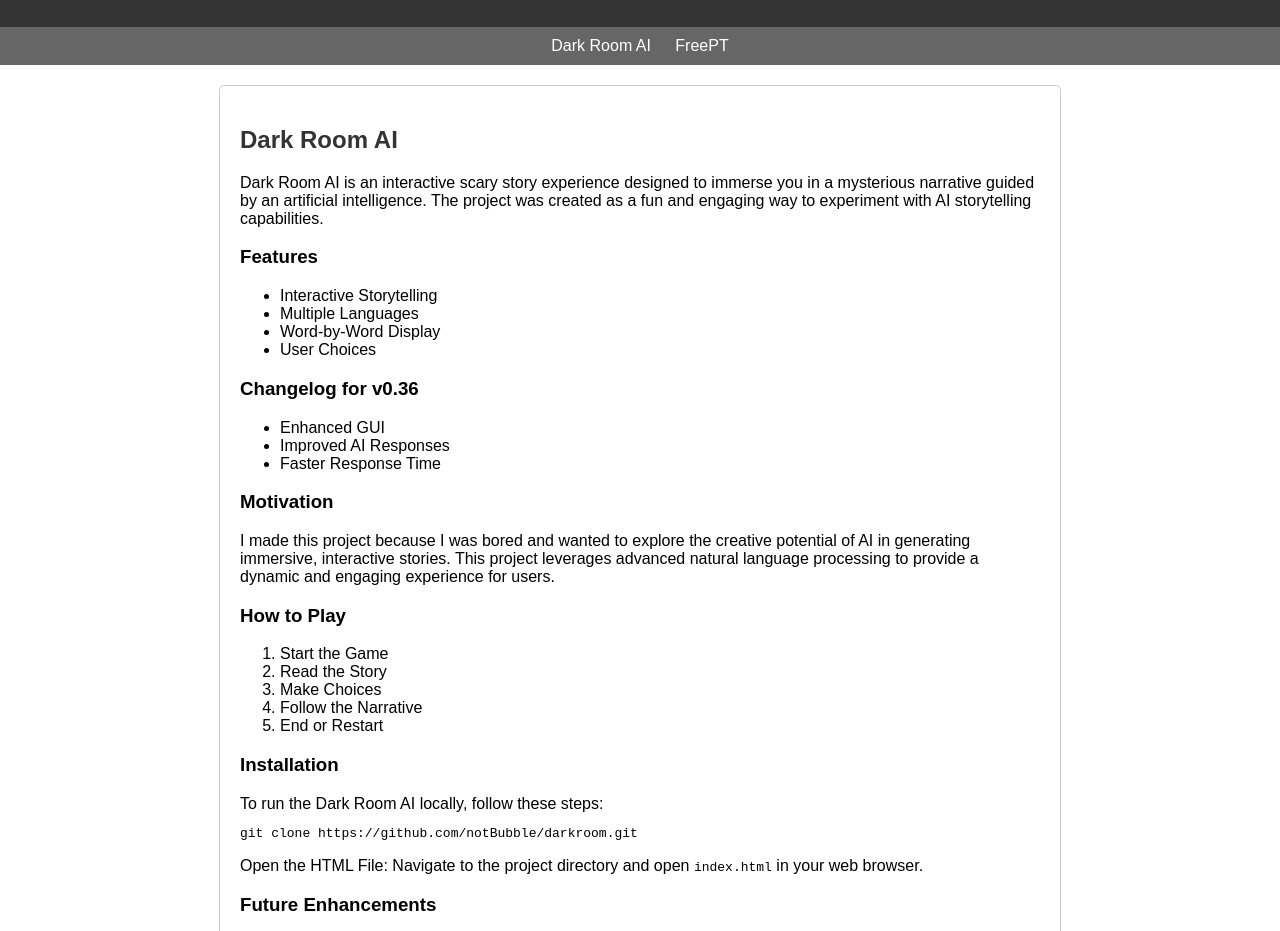
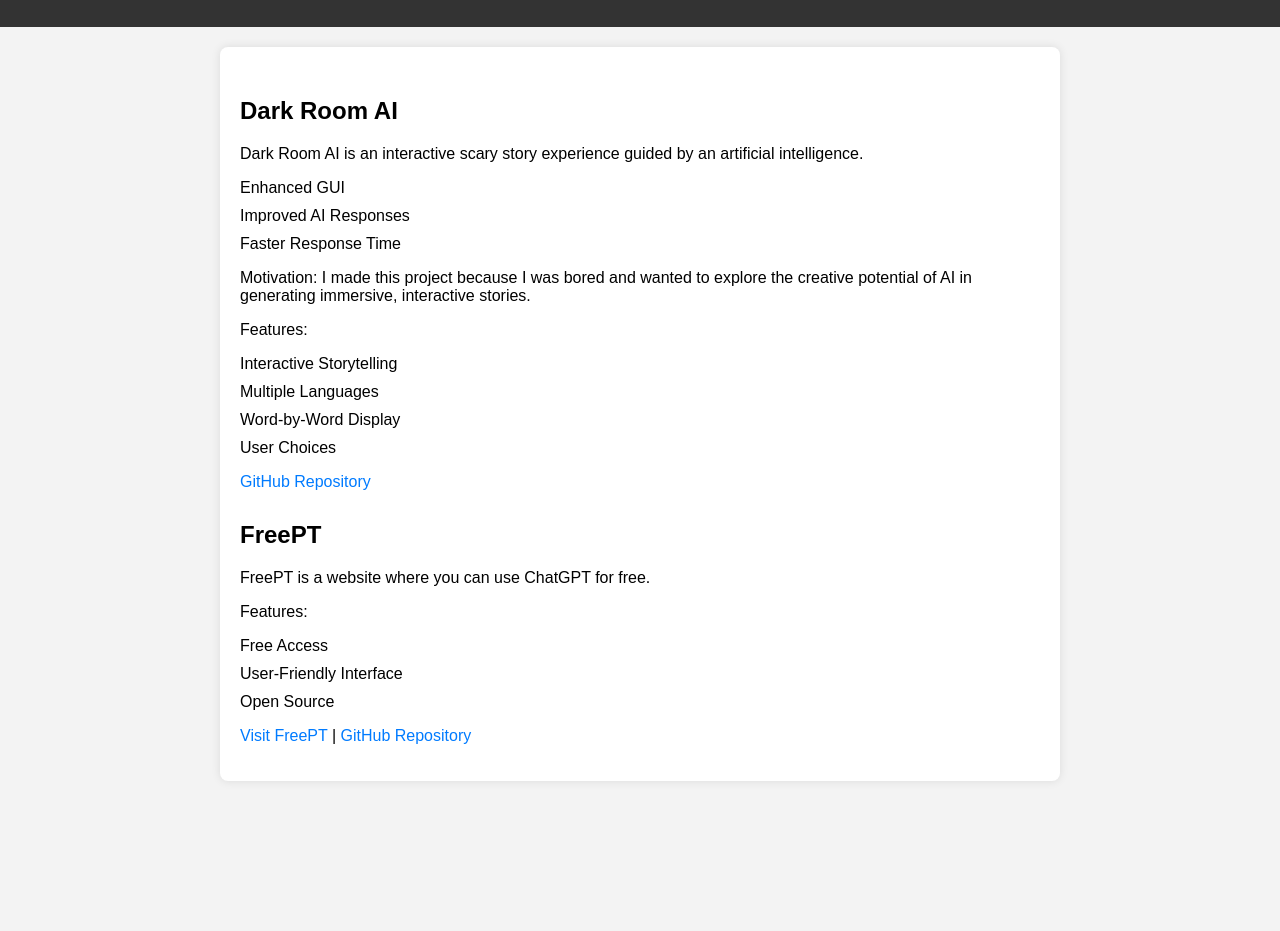
Before and after one commit to notBubble/-, a plain HTML site: page index.html in a window 1280 px wide. Shown: the part 93-1024 px from the top of the page. After the commit the page ends 894 px from the top, so only its background shows below. Drawn offline with Linux system fonts and the light colour scheme.

Commit message:
Update index.html

```diff
--- a/index.html
+++ b/index.html
@@ -3,12 +3,13 @@
 <head>
     <meta charset="UTF-8">
     <meta name="viewport" content="width=device-width, initial-scale=1.0">
-    <title>My Projects</title>
+    <title>Welcome to my Projects</title>
     <style>
         body {
             font-family: Arial, sans-serif;
             margin: 0;
             padding: 0;
+            background-color: #f3f3f3;
         }
         header {
             background-color: #333;
@@ -16,109 +17,67 @@
             padding: 20px;
             text-align: center;
         }
-        nav {
-            background-color: #666;
-            padding: 10px;
-            text-align: center;
-        }
-        nav a {
-            color: #fff;
-            text-decoration: none;
-            margin: 0 10px;
-        }
         .container {
             max-width: 800px;
             margin: 20px auto;
             padding: 20px;
-            border: 1px solid #ccc;
-            border-radius: 5px;
+            background-color: #fff;
+            border-radius: 8px;
+            box-shadow: 0 0 10px rgba(0, 0, 0, 0.1);
         }
-        .project {
-            margin-bottom: 20px;
+        h1 {
+            text-align: center;
         }
-        .project h2 {
-            color: #333;
+        h2 {
+            margin-top: 30px;
         }
-        .project p {
+        ul {
+            list-style-type: none;
+            padding: 0;
+        }
+        li {
             margin-bottom: 10px;
+        }
+        a {
+            color: #007bff;
+            text-decoration: none;
+        }
+        a:hover {
+            text-decoration: underline;
         }
     </style>
 </head>
 <body>
     <header>
-        <h1>My Projects</h1>
+        <h1>Welcome to My Projects</h1>
     </header>
-    <nav>
-        <a href="#dark-room-ai">Dark Room AI</a>
-        <a href="#freept">FreePT</a>
-    </nav>
     <div class="container">
-        <div class="project" id="dark-room-ai">
         <h2>Dark Room AI</h2>
-            <p>Dark Room AI is an interactive scary story experience designed to immerse you in a mysterious narrative guided by an artificial intelligence. The project was created as a fun and engaging way to experiment with AI storytelling capabilities.</p>
-            <h3>Features</h3>
+        <p>Dark Room AI is an interactive scary story experience guided by an artificial intelligence.</p>
+        <ul>
+            <li>Enhanced GUI</li>
+            <li>Improved AI Responses</li>
+            <li>Faster Response Time</li>
+        </ul>
+        <p>Motivation: I made this project because I was bored and wanted to explore the creative potential of AI in generating immersive, interactive stories.</p>
+        <p>Features:</p>
         <ul>
             <li>Interactive Storytelling</li>
             <li>Multiple Languages</li>
             <li>Word-by-Word Display</li>
             <li>User Choices</li>
         </ul>
-            <h3>Changelog for v0.36</h3>
-            <ul>
-                <li>Enhanced GUI</li>
-                <li>Improved AI Responses</li>
-                <li>Faster Response Time</li>
-            </ul>
-            <h3>Motivation</h3>
-            <p>I made this project because I was bored and wanted to explore the creative potential of AI in generating immersive, interactive stories. This project leverages advanced natural language processing to provide a dynamic and engaging experience for users.</p>
-            <h3>How to Play</h3>
-            <ol>
-                <li>Start the Game</li>
-                <li>Read the Story</li>
-                <li>Make Choices</li>
-                <li>Follow the Narrative</li>
-                <li>End or Restart</li>
-            </ol>
-            <h3>Installation</h3>
-            <p>To run the Dark Room AI locally, follow these steps:</p>
-            <pre><code>git clone https://github.com/notBubble/darkroom.git</code></pre>
-            <p>Open the HTML File: Navigate to the project directory and open <code>index.html</code> in your web browser.</p>
-            <h3>Future Enhancements</h3>
-            <ul>
-                <li>Improved Storylines</li>
-                <li>Enhanced AI Responses</li>
-                <li>Mobile Optimization</li>
-            </ul>
-            <p>For any feedback or issues, please visit the <a href="https://github.com/notBubble/darkroom">GitHub repository</a>.</p>
-        </div>
-        <div class="project" id="freept">
+        <p><a href="https://github.com/notBubble/darkroom">GitHub Repository</a></p>
+
         <h2>FreePT</h2>
-            <p>Welcome to the FreePT project! This repository contains the code for a website (notbubble.github.io/freept) where you can use ChatGPT for free.</p>
-            <h3>Features</h3>
+        <p>FreePT is a website where you can use ChatGPT for free.</p>
+        <p>Features:</p>
         <ul>
             <li>Free Access</li>
             <li>User-Friendly Interface</li>
             <li>Open Source</li>
         </ul>
-            <h3>Usage</h3>
-            <p>To use FreePT, simply go to the following URL: <a href="https://notbubble.github.io/freept">notbubble.github.io/freept</a>.</p>
-            <h3>Installation</h3>
-            <p>To run this project locally, follow these steps:</p>
-            <pre><code>git clone https://github.com/notbubble/freept.git</code></pre>
-            <pre><code>cd freept</code></pre>
-            <p>Open the <code>index.html</code> file in your preferred web browser.</p>
-            <h3>Contributing</h3>
-            <p>We welcome contributions! Please follow these steps to contribute:</p>
-            <ol>
-                <li>Fork the repository.</li>
-                <li>Create a new branch: <code>git checkout -b feature-branch-name</code>.</li>
-                <li>Make your changes and commit them: <code>git commit -m 'Add some feature'</code>.</li>
-                <li>Push to the branch: <code>git push origin feature-branch-name</code>.</li>
-                <li>Open a pull request.</li>
-            </ol>
-            <p>Please make sure your code adheres to our coding standards and includes tests.</p>
-            <p>This project is licensed under the MIT License - see the <a href="LICENSE">LICENSE</a> file for details.</p>
-        </div>
+        <p><a href="https://notbubble.github.io/freept">Visit FreePT</a> | <a href="https://github.com/notBubble/freept">GitHub Repository</a></p>
     </div>
 </body>
 </html>
```
Lines whose indentation alone changed are shown as unchanged.
